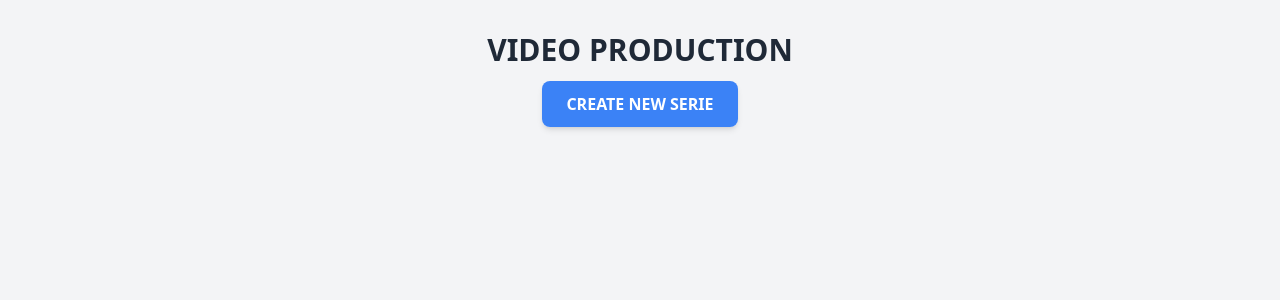
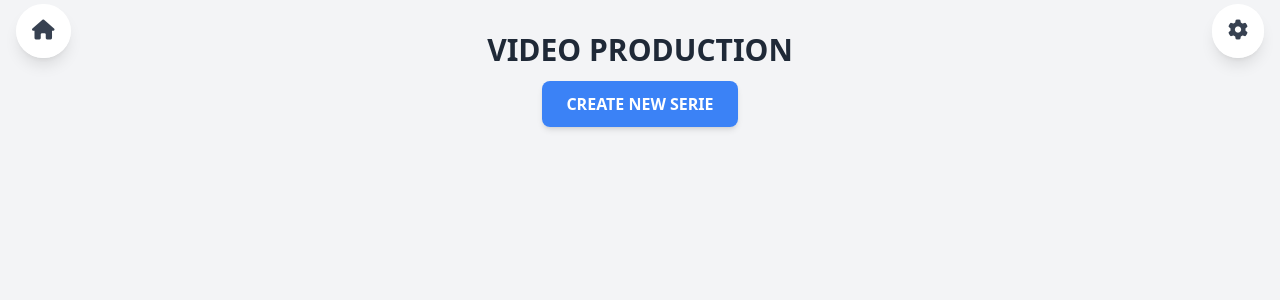
Before and after one commit to Brunvelop/autovid, a FastAPI app: page / in a window 1280 px wide. Shown: the top 300 px of the page. Run offline with FastAPI, Linux system fonts and the light colour scheme; parts of the project's set-up code (start-up, migrations or seed data) failed here and were passed over; some libraries are stand-ins or nearby versions.

Commit message:
feat: Add navigation bar with home and settings buttons across all pages
- Add navbar component with icons
- Include Font Awesome library
- Add navbar to index and create_serie pages
- Style nav buttons with hover effects
- Fix head.html formatting

```diff
--- a/templates/components/head.html
+++ b/templates/components/head.html
@@ -1,9 +1,10 @@
 <!DOCTYPE html>
 <html lang="es">
 <head>
-<meta charset="UTF-8">
-<title>AI VIDEO GENERATOR</title>
-<script src="https://cdn.tailwindcss.com"></script>
-<script src="https://unpkg.com/htmx.org@2.0.2"></script>
-<script src="https://unpkg.com/alpinejs@3.x.x/dist/cdn.min.js"></script>
+    <meta charset="UTF-8">
+    <title>AI VIDEO GENERATOR</title>
+    <script src="https://cdn.tailwindcss.com"></script>
+    <script src="https://unpkg.com/htmx.org@2.0.2"></script>
+    <script src="https://unpkg.com/alpinejs@3.x.x/dist/cdn.min.js"></script>
+    <link rel="stylesheet" href="https://cdnjs.cloudflare.com/ajax/libs/font-awesome/6.4.0/css/all.min.css">
 </head>
--- /dev/null
+++ b/templates/components/navbar.html
@@ -0,0 +1,15 @@
+<nav class="fixed w-full flex justify-between p-4">
+    <!-- Left side - Home button -->
+    <div>
+        <a href="{{ url_for('index') }}" class="bg-white rounded-full p-4 shadow-lg hover:bg-purple-100 transition duration-200">
+            <i class="fa-solid fa-house text-xl text-gray-700 hover:text-purple-600"></i>
+        </a>
+    </div>
+
+    <!-- Right side - Settings button -->
+    <div>
+        <a href="{{ url_for('index') }}" class="bg-white rounded-full p-4 shadow-lg hover:bg-purple-100 transition duration-200">
+            <i class="fa-solid fa-gear text-xl text-gray-700 hover:text-purple-600"></i>
+        </a>
+    </div>
+</nav>
--- a/templates/create_serie.html
+++ b/templates/create_serie.html
@@ -1,5 +1,6 @@
 {% include 'components/head.html' %}
 <body class="bg-gradient-to-br from-gray-100 to-gray-200 min-h-screen">
+    {% include 'components/navbar.html' %}
     <div class="container mx-auto px-4 py-8">
         <!-- Título Principal -->
         <h1 class="text-4xl font-bold mb-8 text-center text-gray-800">
--- a/templates/index.html
+++ b/templates/index.html
@@ -1,5 +1,6 @@
 {% include 'components/head.html' %}
 <body class="bg-gray-100 min-h-screen">
+    {% include 'components/navbar.html' %}
     <div class="container mx-auto px-4 py-8">
         <h1 class="text-3xl font-bold mb-6 text-center text-gray-800">VIDEO PRODUCTION</h1>
         {% include 'components/create_new_serie_button.html' %}
```
